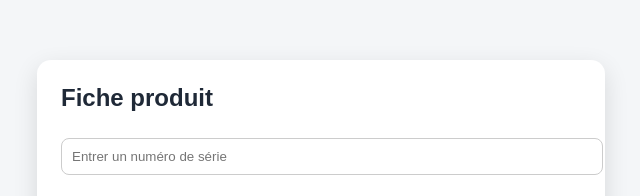
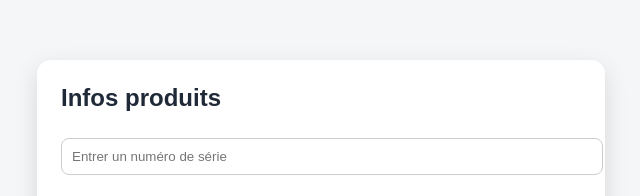
Before and after one commit to Nyulga/QR-code-Test, a plain HTML site: page index.html in a window 1280 px wide. Shown: the top 196 px of the page, 319-959 px from the left. Drawn offline with Linux system fonts and the light colour scheme.

Commit message:
Update index.html

```diff
--- a/index.html
+++ b/index.html
@@ -77,7 +77,7 @@
 
 <body>
   <div class="card">
-    <h1>Fiche produit</h1>
+    <h1>Infos produits</h1>
 
     <!-- 🔹 Champ manuel -->
     <input type="text" id="serialInput" placeholder="Entrer un numéro de série" />
```
